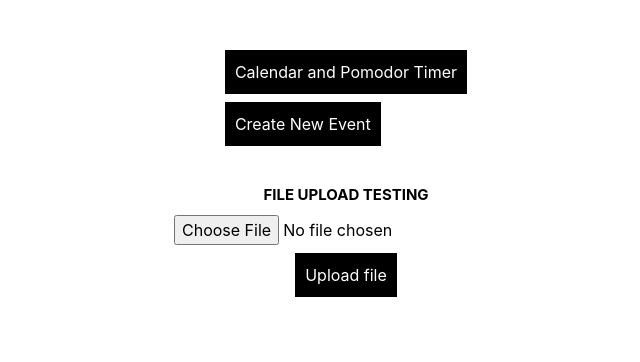
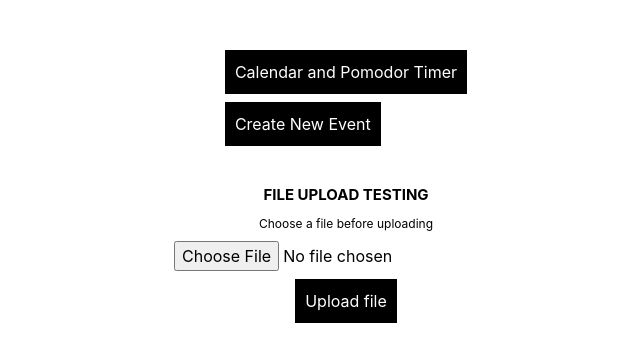
Before and after one commit to Chrismiweb/godwin-project-frontend, a React (Create React App) app: page / in a window 1280 px wide. Shown: the top 362 px of the page, without its empty margins (294-934 px from the left). Built offline with nearby package versions, Linux system fonts and the light colour scheme.

Commit message:
file upload correction

```diff
--- a/src/fileUpload/FileUpload.jsx
+++ b/src/fileUpload/FileUpload.jsx
@@ -47,6 +47,7 @@ function FileUpload() {
             </a>
         </div>
         <p className='text-[15px] font-bold mt-[30px]'>FILE UPLOAD TESTING</p>
+        <p className='text-[12px] '>Choose a file before uploading</p>
         <input onChange={fileUpload} name ="fileName" type="file"/>
         <button className='p-[10px] bg-black text-white' onClick={uploadFile}>Upload file</button>
         {preview && (
```
